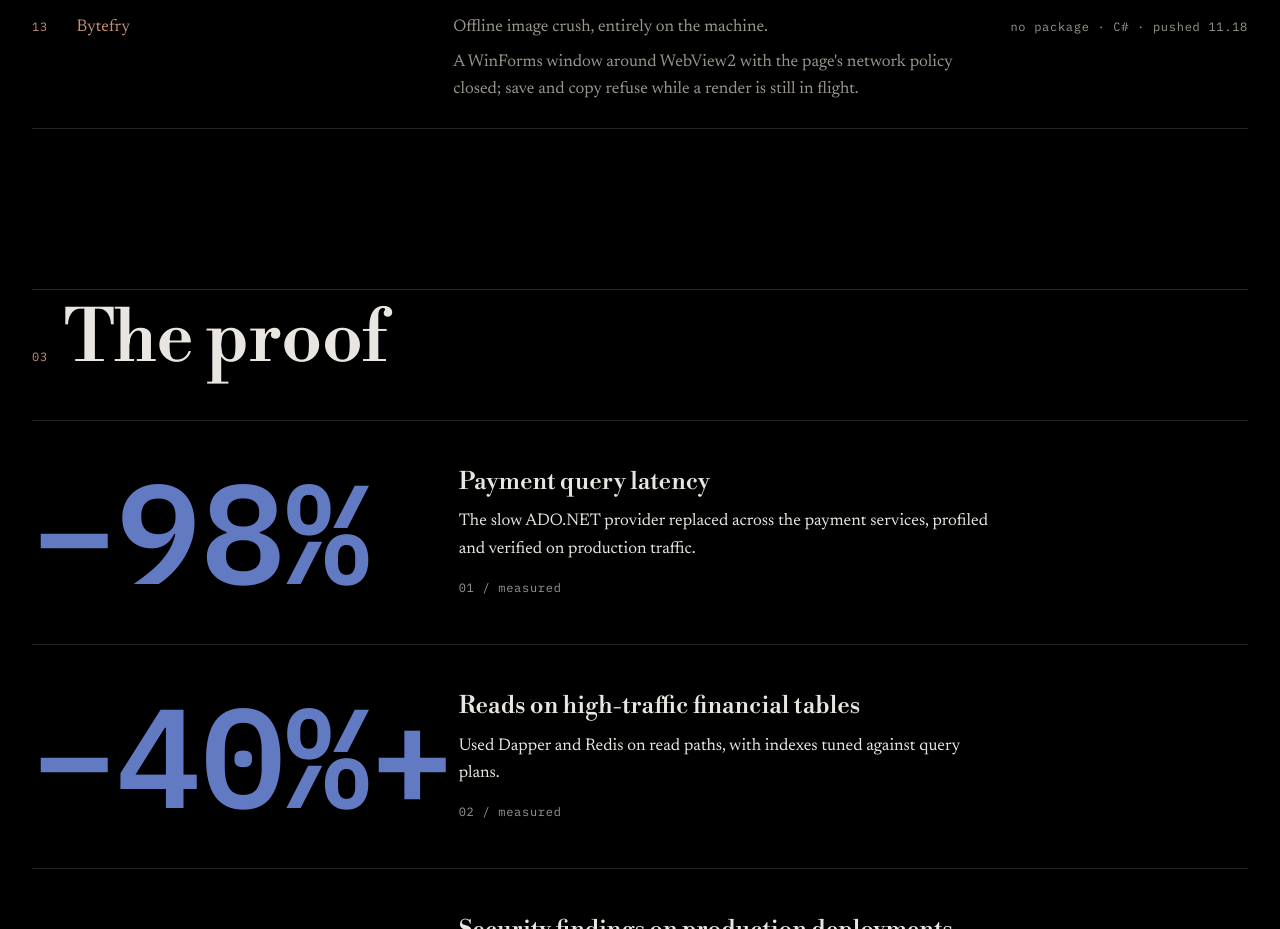
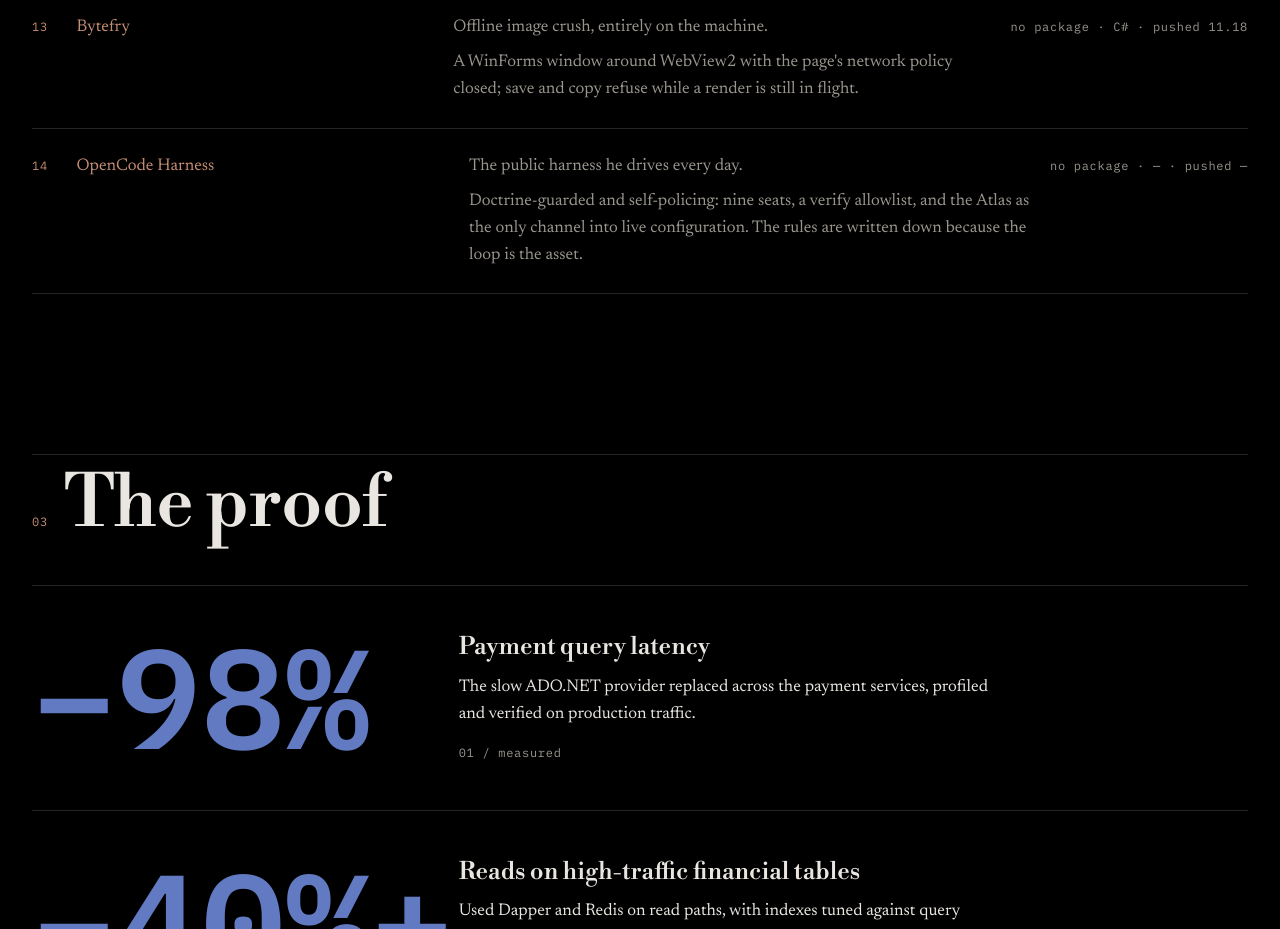
Before and after one commit to nathwn12/nathwn12.github.io, a React (Vite) app: page / in a window 1280 px wide. Shown: the part 4820-5749 px from the top of the page. Built offline with nearby package versions, Linux system fonts and the light colour scheme.

Commit message:
content(work): add the daily harness row

```diff
--- a/src/content/showcase.ts
+++ b/src/content/showcase.ts
@@ -118,5 +118,24 @@ const rows: ShowcaseRow[] = projects.map((project, index) => {
   };
 });
 
-export const featuredRows = rows.slice(0, 3);
-export const indexRows = rows.slice(3);
+/** Lead addition, for the owner's veto: the public harness he drives daily.
+ *  Grounded in the harness atlas, not in repos.probe.json — so it carries no
+ *  probe-derived language or pushed date and no npm lifetime figure. */
+const harnessRow: ShowcaseRow = {
+  num: String(rows.length + 1).padStart(2, "0"),
+  name: "OpenCode Harness",
+  dir: "opencode-harness",
+  url: "https://github.com/nathwn12/opencode-harness",
+  claim: "The public harness he drives every day.",
+  detail:
+    "Doctrine-guarded and self-policing: nine seats, a verify allowlist, and the Atlas as the only channel into live configuration. The rules are written down because the loop is the asset.",
+  tech: ["OpenCode"],
+  language: "—",
+  pushed: "—",
+  lifetime: null,
+};
+
+const allRows: ShowcaseRow[] = [...rows, harnessRow];
+
+export const featuredRows = allRows.slice(0, 3);
+export const indexRows = allRows.slice(3);
```
Also changed, not shown: 1 other file (tests, documents, lock files or other folders).
